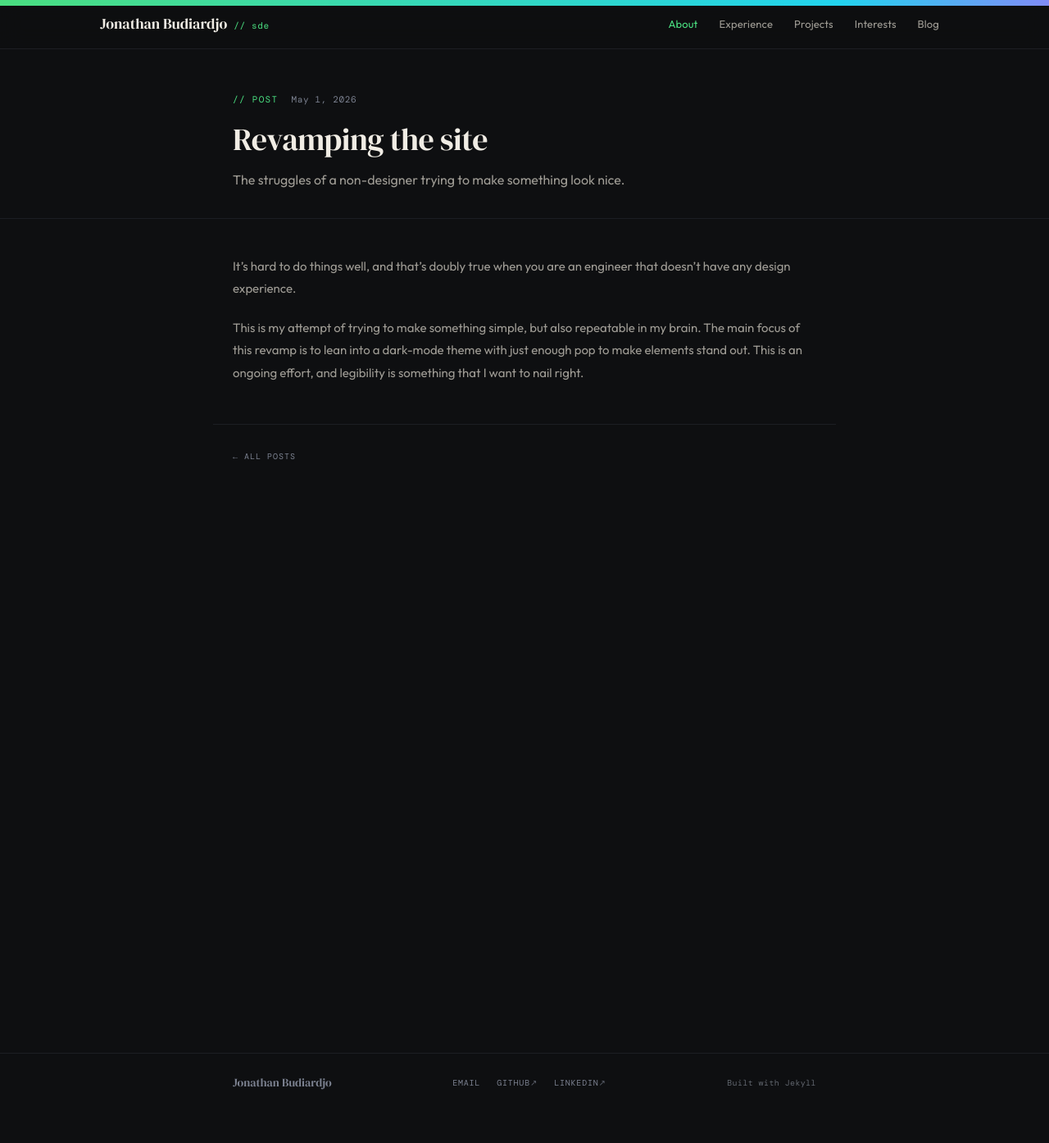
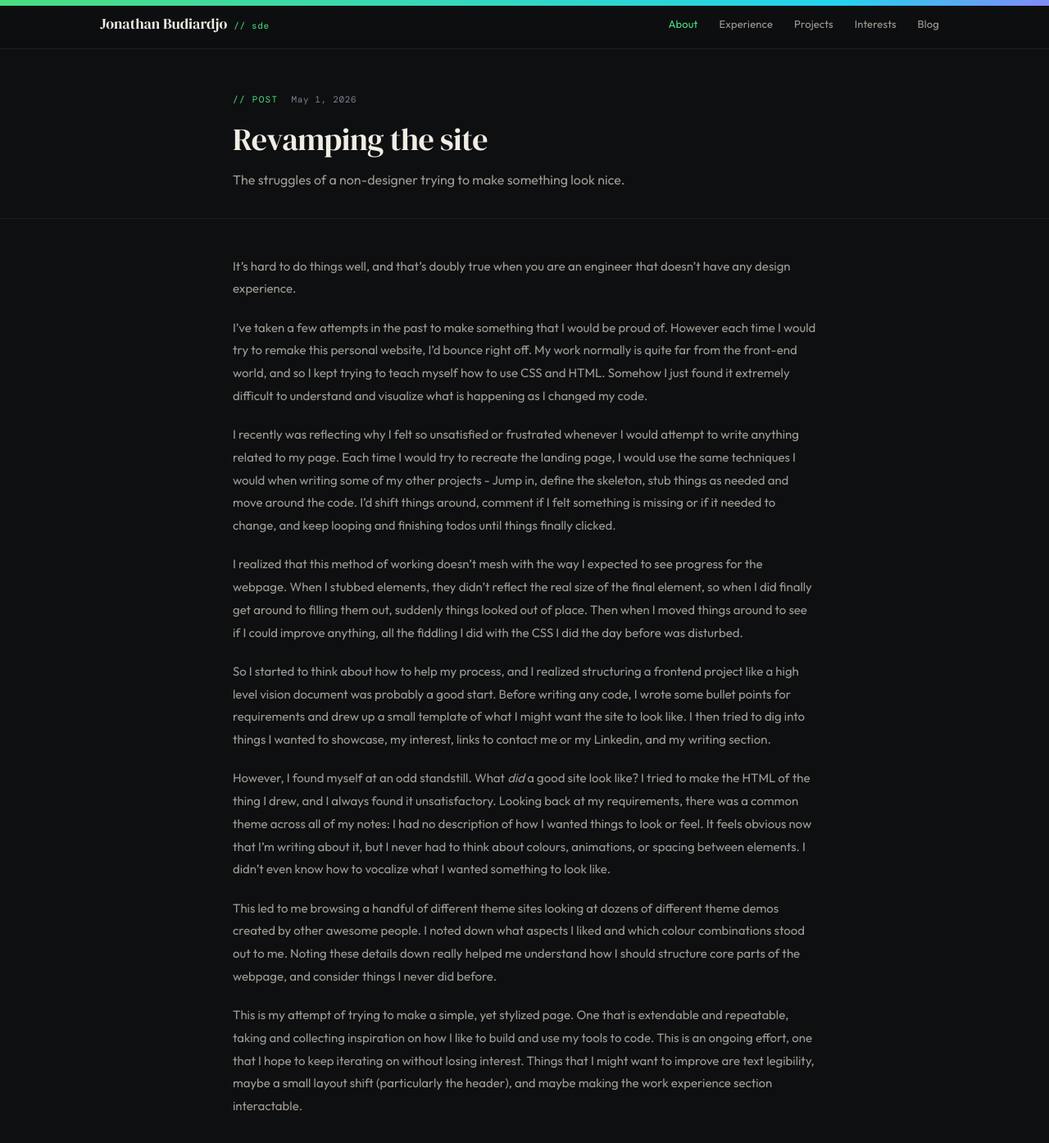
Before and after one commit to jopika/jopika.github.io, a Jekyll site: the page built from _posts/2026-05-01-revamping-the-site.md, in a window 1280 px wide and 1400 px high. Shown: the top 1394 px of the window at 82% size. Built offline with Jekyll 4.4.1, drawn with Linux system fonts in a browser that asks for light colours.

Commit message:
Add blog post, update readme, add umami

```diff
--- a/_includes/head.html
+++ b/_includes/head.html
@@ -17,6 +17,8 @@
   <link rel="preconnect" href="https://fonts.gstatic.com" crossorigin>
   <link href="https://fonts.googleapis.com/css2?family=DM+Serif+Display:ital@0;1&family=DM+Mono:wght@400;500&family=Outfit:wght@300;400;500;600&display=swap" rel="stylesheet">
 
+  <script defer src="https://cloud.umami.is/script.js" data-website-id="66c9a38b-4188-4420-a559-e72e8475dd5d"></script>
+
   <!-- Main stylesheet -->
   <link rel="stylesheet" href="{{ '/assets/css/main.css' | relative_url }}">
 
--- a/_posts/2026-05-01-revamping-the-site.md
+++ b/_posts/2026-05-01-revamping-the-site.md
@@ -6,4 +6,16 @@ date: 2026-05-01
 ---
 It's hard to do things well, and that's doubly true when you are an engineer that doesn't have any design experience.
 
-This is my attempt of trying to make something simple, but also repeatable in my brain. The main focus of this revamp is to lean into a dark-mode theme with just enough pop to make elements stand out. This is an ongoing effort, and legibility is something that I want to nail right.
+I've taken a few attempts in the past to make something that I would be proud of. However each time I would try to remake this personal website, I'd bounce right off. My work normally is quite far from the front-end world, and so I kept trying to teach myself how to use CSS and HTML. Somehow I just found it extremely difficult to understand and visualize what is happening as I changed my code.
+
+I recently was reflecting why I felt so unsatisfied or frustrated whenever I would attempt to write anything related to my page. Each time I would try to recreate the landing page, I would use the same techniques I would when writing some of my other projects - Jump in, define the skeleton, stub things as needed and move around the code. I'd shift things around, comment if I felt something is missing or if it needed to change, and keep looping and finishing todos until things finally clicked.
+
+I realized that this method of working doesn't mesh with the way I expected to see progress for the webpage. When I stubbed elements, they didn't reflect the real size of the final element, so when I did finally get around to filling them out, suddenly things looked out of place. Then when I moved things around to see if I could improve anything, all the fiddling I did with the CSS I did the day before was disturbed.
+
+So I started to think about how to help my process, and I realized structuring a frontend project like a high level vision document was probably a good start. Before writing any code, I wrote some bullet points for requirements and drew up a small template of what I might want the site to look like. I then tried to dig into things I wanted to showcase, my interest, links to contact me or my Linkedin, and my writing section.
+
+However, I found myself at an odd standstill. What _did_ a good site look like? I tried to make the HTML of the thing I drew, and I always found it unsatisfactory. Looking back at my requirements, there was a common theme across all of my notes: I had no description of how I wanted things to look or feel. It feels obvious now that I'm writing about it, but I never had to think about colours, animations, or spacing between elements. I didn't even know how to vocalize what I wanted something to look like.
+
+This led to me browsing a handful of different theme sites looking at dozens of different theme demos created by other awesome people. I noted down what aspects I liked and which colour combinations stood out to me. Noting these details down really helped me understand how I should structure core parts of the webpage, and consider things I never did before.
+
+This is my attempt of trying to make a simple, yet stylized page. One that is extendable and repeatable, taking and collecting inspiration on how I like to build and use my tools to code. This is an ongoing effort, one that I hope to keep iterating on without losing interest. Things that I might want to improve are text legibility, maybe a small layout shift (particularly the header), and maybe making the work experience section interactable.
--- a/_sass/_nav.scss
+++ b/_sass/_nav.scss
@@ -19,11 +19,6 @@
         right: 0;
         height: 0.5vh;
         background: $gradient-accent;
-
-        /* // Make it a bit smaller for mobile screens
-        @media screen and (max-height: 800px) {
-            height: 2px;
-        } */
     }
 }
 
```
Also changed, not shown: README.md.
